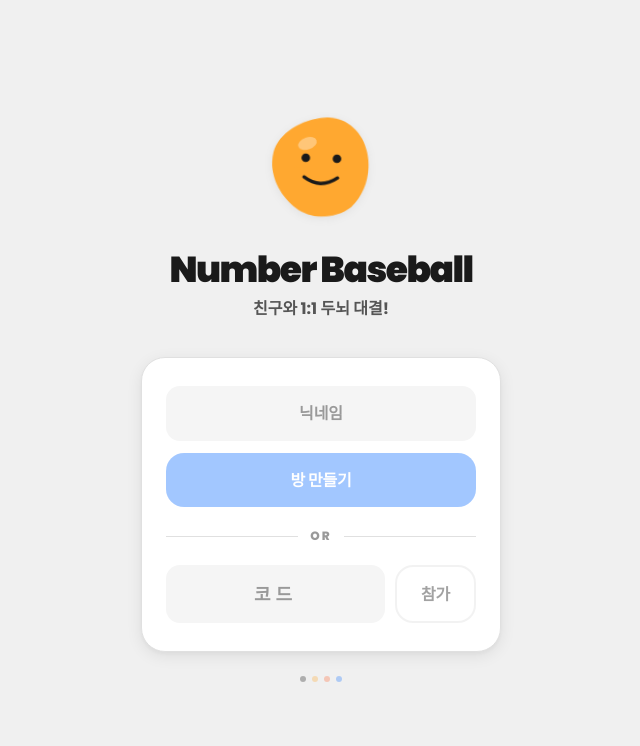
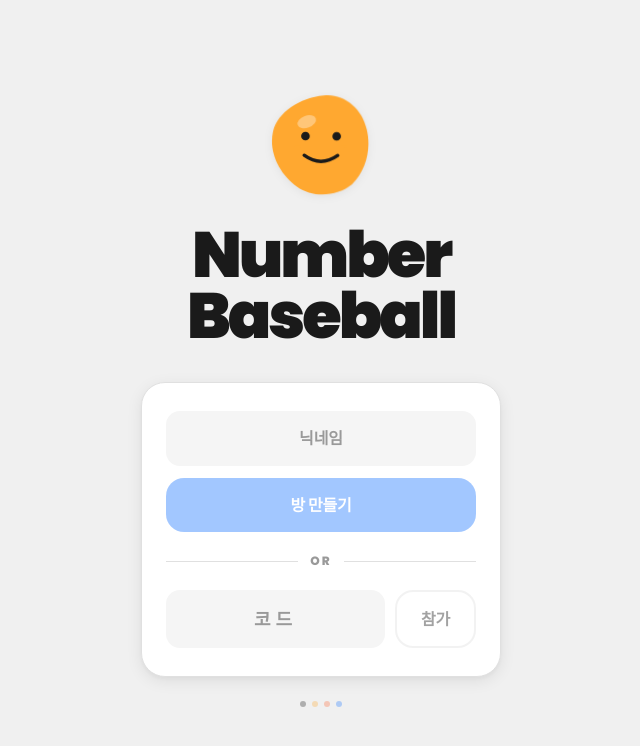
Before and after one commit to xxcordeau/number-baseball-game, a React (Vite) app in the folder client/: page / in a window 1280 px wide. Shown: the top 746 px of the page, without its empty margins (319-959 px from the left). Built offline with nearby package versions, Linux system fonts and the light colour scheme; no server answers.

Commit message:
﻿타이틀 크게 키우고 서브타이틀 제거
Co-Authored-By: Claude Opus 4.6 <noreply@anthropic.com>

```diff
--- a/client/src/pages/HomePage/index.tsx
+++ b/client/src/pages/HomePage/index.tsx
@@ -48,8 +48,7 @@ export default function HomePage() {
     <Container>
       <HeroSection>
         <BlobCharacter mood="happy" size={120} animate />
-        <Title>Number Baseball</Title>
-        <Subtitle>친구와 1:1 두뇌 대결!</Subtitle>
+        <Title>Number<br />Baseball</Title>
       </HeroSection>
 
       <FormCard>
--- a/client/src/pages/HomePage/styles.ts
+++ b/client/src/pages/HomePage/styles.ts
@@ -38,12 +38,13 @@ export const Deco = styled.span`
 `;
 
 export const Title = styled.h1`
-  font-size: 36px;
+  font-size: 64px;
   font-weight: ${p => p.theme.fontWeights.black};
   color: ${p => p.theme.colors.text};
-  letter-spacing: -1.5px;
-  line-height: 1.1;
+  letter-spacing: -3px;
+  line-height: 0.95;
   margin-top: 12px;
+  text-align: center;
 `;
 
 export const Subtitle = styled.p`
```
